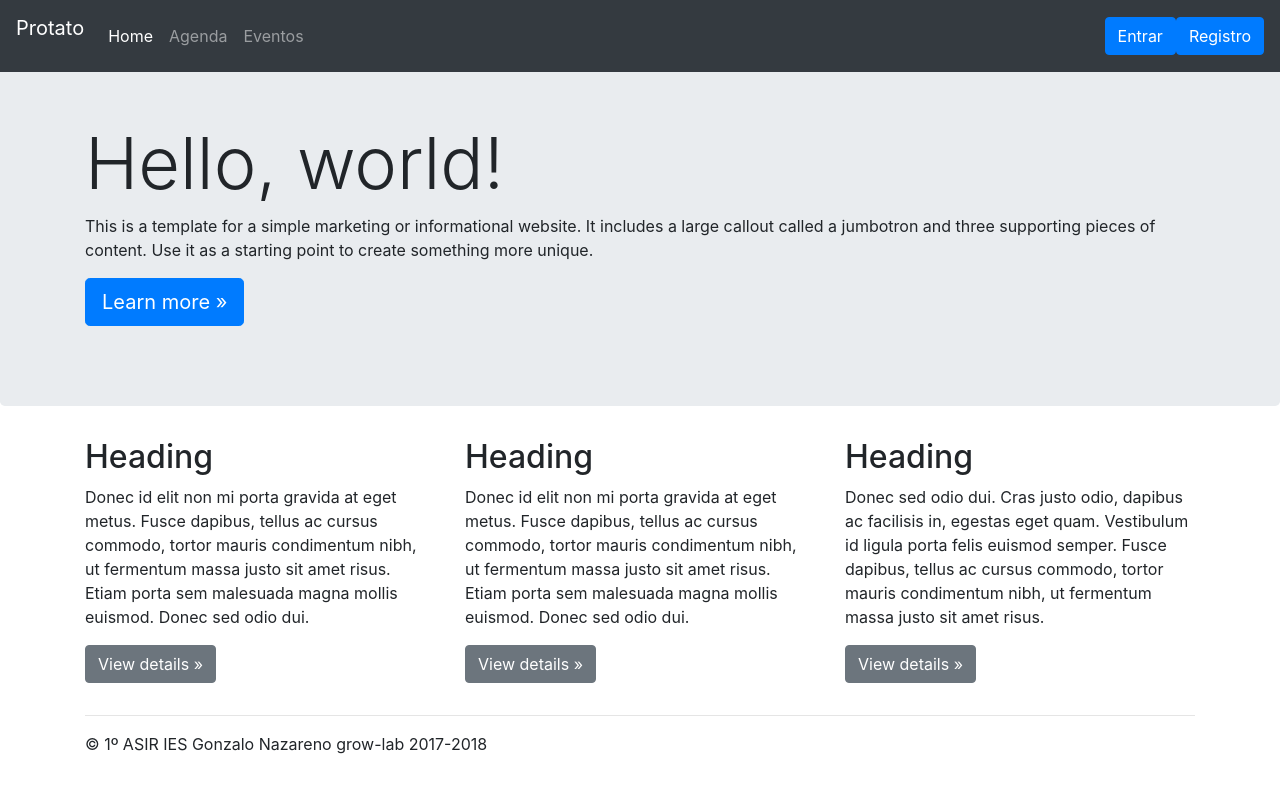
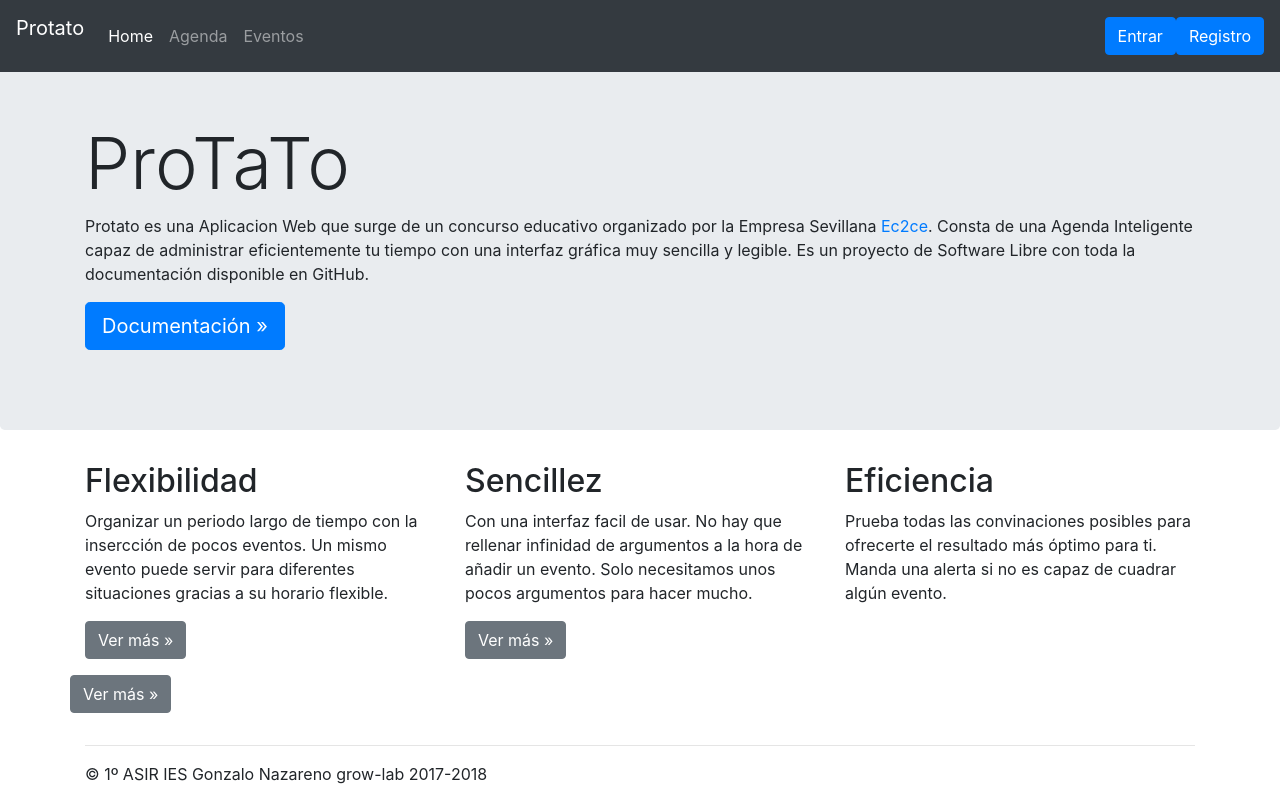
Before and after one commit to iesgn/growlab18, a Flask app: page / in a window 1280 px wide. Before the commit the page ends 754 px from the top, so only its background shows below. Run offline with Flask 2, Linux system fonts and the light colour scheme; some libraries are stand-ins or nearby versions.

Commit message:
Modificaciones varias

```diff
--- a/Desarrollo/calendar/app.py
+++ b/Desarrollo/calendar/app.py
@@ -72,65 +72,142 @@ def logout():
 
 @app.route('/eventos')
 def eventos():
-    # Visualiza una plantilla donde enviamos todos los eventos del usuario registrado
-    datos = run_query('select * from eventos where e_mail="{}"'.format(session['email']))
-    return render_template("eventos.html", datos = datos)
+    #No autorizo si no hay un usuario logueado
+    if not "usuario" in session:
+        return redirect('/login')
+    else:
+        # Visualiza una plantilla donde enviamos todos los eventos del usuario registrado
+        datos = run_query('select * from eventos where e_mail="{}"'.format(session['email']))
+        return render_template("eventos.html", datos = datos)
 
 
 
 @app.route('/eventos/add', methods=['GET', 'POST'])
 def addeventos():
-    # Visualiza una plantilla donde leemos los datos del evento
-    if request.method=="GET":
-        return render_template("addeventos.html",datos=None,error=None)
+    #No autorizo si no hay un usuario logueado
+    if not "usuario" in session:
+        return redirect('/login')
     else:
-        #Añado el evento a la BD
-        print(request.form)
-        titulo = request.form['titulo']
-        desc = request.form['descripcion']
-        duracion = request.form['duracion']
-        periodo = request.form['periodo']
-        prioridad = request.form['prioridad']
-        mastarde = request.form['mastarde']
-        fechaini = request.form['fechaini']
-        fechafin = request.form['fechafin']
-        horaini = request.form['horaini']
-        horafin = request.form['horafin']
-        fi=datetime.datetime.strptime(fechaini, "%Y-%m-%d")
-        ff=datetime.datetime.strptime(fechafin, "%Y-%m-%d")
-        hi=datetime.datetime.strptime(horaini, "%H:%M")
-        hf=datetime.datetime.strptime(horafin, "%H:%M")
-        if ff<fi:
-            error="La fecha final debe ser mayor que la inicial."
-            return render_template("addeventos.html",datos=request.form,error=error)
-        if hf<hi:
-            error="La hora final debe ser mayor que la inicial."
-            return render_template("addeventos.html",datos=request.form,error=error)
-        sql='insert into eventos (E_MAIL,TITULO,DURACION,DESCRIPCION,FECHAINI,FECHAFIN,HORAINI,HORAFIN,PERIODO,PRIORIDAD,MASTARDE) values("{}", "{}", {}, "{}", "{}", "{}", "{}", "{}", "{}", {}, "{}")'.format(session["email"],titulo,duracion,desc,fechaini,fechafin,horaini,horafin,periodo,prioridad,mastarde)
+        # Visualiza una plantilla donde leemos los datos del evento
+        if request.method=="GET":
+            return render_template("addeventos.html",datos=None,error=None,boton="Crear Evento",url="/eventos/add")
+        else:
+            #Añado el evento a la BD
 
-        run_query(sql)
+            titulo = request.form['titulo']
+            desc = request.form['descripcion']
+            periodo = request.form['periodo']
+            duracion = request.form['duracion']
+            prioridad = request.form['prioridad']
+            mastarde = request.form['mastarde']
+            fechaini = request.form['fechaini']
+            fechafin = request.form['fechafin']
+            horaini = request.form['horaini']
+            horafin = request.form['horafin']
+            fi=datetime.datetime.strptime(fechaini, "%Y-%m-%d")
+            ff=datetime.datetime.strptime(fechafin, "%Y-%m-%d")
+            hi=datetime.datetime.strptime(horaini, "%H:%M")
+            hf=datetime.datetime.strptime(horafin, "%H:%M")
+            if ff<fi:
+                error="La fecha final debe ser mayor que la inicial."
+                return render_template("addeventos.html",datos=request.form,error=error,boton="Crear Evento",url="/eventos/add")
+            if hf<hi:
+                error="La hora final debe ser mayor que la inicial."
+                return render_template("addeventos.html",datos=request.form,error=error,boton="Crear Evento",url="/eventos/add")
+            if hi.minute%5!=0 or hf.minute%5!=0:
+                error="Las horas deben ser múltiplos de 5 minútos."
+                return render_template("addeventos.html",datos=request.form,error=error,boton="Crear Evento",url="/eventos/add")
 
-        return redirect("/eventos")
+            sql='insert into eventos (E_MAIL,TITULO,DURACION,DESCRIPCION,FECHAINI,FECHAFIN,HORAINI,HORAFIN,PERIODO,PRIORIDAD,MASTARDE) values("{}", "{}", {}, "{}", "{}", "{}", "{}", "{}", "{}", {}, "{}")'.format(session["email"],titulo,duracion,desc,fechaini,fechafin,horaini,horafin,periodo,prioridad,mastarde)
+
+            run_query(sql)
+
+            return redirect("/eventos")
 
 
 @app.route('/eventos/del/<cod>')
 def deleventos(cod):
-    # Borra el evento de la base de datos
-    pass
+    #No autorizo si no hay un usuario logueado
+    if not "usuario" in session:
+        return redirect('/login')
+    else:
+        # Borra el evento de la base de datos
+        sql='delete from eventos where codigo={}'.format(cod)
+        run_query(sql)
+        return redirect("/eventos")
 
+@app.route('/eventos/edit/<cod>', methods=['GET', 'POST'])
+def editeventos(cod):
+    #No autorizo si no hay un usuario logueado
+    if not "usuario" in session:
+        return redirect('/login')
+    else:
+        if request.method=="GET":
+            # Borra el evento de la base de datos
+            sql='select * from eventos where codigo={}'.format(cod)
+            res=run_query(sql)
+            res=res[0]
+            datos={}
+            datos["titulo"] = res[2]
+            datos["desc"] = res[4]
+            datos["periodo"] = res[9]
+            datos["duracion"] = res[3]
+            datos["prioridad"] = res[10]
+            datos["mastarde"] = res[11]
+            datos["fechaini"] = res[5]
+            datos["fechafin"] = res[6]
+            datos["horaini"] = res[7]
+            datos["horafin"] = res[8]
+
+            return render_template("addeventos.html",datos=datos,error=None,boton="Modificar Evento",url="/eventos/edit/"+cod)
+        else:
+            #Añado el evento a la BD
+
+            titulo = request.form['titulo']
+            desc = request.form['descripcion']
+            periodo = request.form['periodo']
+            duracion = request.form['duracion']
+            prioridad = request.form['prioridad']
+            mastarde = request.form['mastarde']
+            fechaini = request.form['fechaini']
+            fechafin = request.form['fechafin']
+            horaini = request.form['horaini']
+            horafin = request.form['horafin']
+            fi=datetime.datetime.strptime(fechaini, "%Y-%m-%d")
+            ff=datetime.datetime.strptime(fechafin, "%Y-%m-%d")
+            hi=datetime.datetime.strptime(horaini, "%H:%M")
+            hf=datetime.datetime.strptime(horafin, "%H:%M")
+            if ff<fi:
+                error="La fecha final debe ser mayor que la inicial."
+                return render_template("addeventos.html",datos=request.form,error=error,boton="Modificar Evento",url="/eventos/edit/"+cod)
+            if hf<hi:
+                error="La hora final debe ser mayor que la inicial."
+                return render_template("addeventos.html",datos=request.form,error=error,boton="Modificar Evento",url="/eventos/edit/"+cod)
+            if hi.minute%5!=0 or hf.minute%5!=0:
+                error="Las horas deben ser múltiplos de 5 minútos."
+                return render_template("addeventos.html",datos=request.form,error=error,boton="Modificar Evento",url="/eventos/edit/"+cod)
+
+            sql='update eventos set TITULO="{}",DURACION="{}",DESCRIPCION="{}",FECHAINI="{}",FECHAFIN="{}",HORAINI="{}",HORAFIN="{}",PERIODO="{}",PRIORIDAD={},MASTARDE="{}" where codigo="{}"'.format(titulo,duracion,desc,fechaini,fechafin,horaini,horafin,periodo,prioridad,mastarde,cod)
+            run_query(sql)
+
+            return redirect("/eventos")
 
 
 #Calendario
 
 @app.route('/calendar')
 def calendar():
-    return render_template("agenda.html")
+    #No autorizo si no hay un usuario logueado
+    if not "usuario" in session:
+        return redirect('/login')
+    else:
+        return render_template("agenda.html")
 
 @app.route('/data')
 def return_data():
     finicio = request.args.get('start', '')
     ffinal = request.args.get('end', '')
-    events,errores  =fullcalendar.geteventos(finicio,ffinal)
+    events,errores  =fullcalendar.geteventos(finicio,ffinal,session["email"])
     return json.dumps(events)
 
 
--- a/Desarrollo/calendar/templates/index.html
+++ b/Desarrollo/calendar/templates/index.html
@@ -4,9 +4,9 @@
 <!-- Main jumbotron for a primary marketing message or call to action -->
       <div class="jumbotron">
         <div class="container">
-          <h1 class="display-3">Hello, world!</h1>
-          <p>This is a template for a simple marketing or informational website. It includes a large callout called a jumbotron and three supporting pieces of content. Use it as a starting point to create something more unique.</p>
-          <p><a class="btn btn-primary btn-lg" href="#" role="button">Learn more &raquo;</a></p>
+          <h1 class="display-3">ProTaTo</h1>
+          <p>Protato es una Aplicacion Web que surge de un concurso educativo organizado por la Empresa Sevillana <a href="https://www.ec2ce.com">Ec2ce</a>. Consta de una Agenda Inteligente capaz de administrar eficientemente tu tiempo con una interfaz gráfica muy sencilla y legible. Es un proyecto de Software Libre con toda la documentación disponible en GitHub.</p>
+          <p><a class="btn btn-primary btn-lg" href="#" role="button">Documentación &raquo;</a></p>
         </div>
       </div>
 
@@ -14,20 +14,20 @@
         <!-- Example row of columns -->
         <div class="row">
           <div class="col-md-4">
-            <h2>Heading</h2>
-            <p>Donec id elit non mi porta gravida at eget metus. Fusce dapibus, tellus ac cursus commodo, tortor mauris condimentum nibh, ut fermentum massa justo sit amet risus. Etiam porta sem malesuada magna mollis euismod. Donec sed odio dui. </p>
-            <p><a class="btn btn-secondary" href="#" role="button">View details &raquo;</a></p>
+            <h2>Flexibilidad</h2>
+            <p>Organizar un periodo largo de tiempo con la insercción de pocos eventos. Un mismo evento puede servir para diferentes situaciones gracias a su horario flexible.</p>
+            <p><a class="btn btn-secondary" href="#" role="button">Ver más &raquo;</a></p>
           </div>
           <div class="col-md-4">
-            <h2>Heading</h2>
-            <p>Donec id elit non mi porta gravida at eget metus. Fusce dapibus, tellus ac cursus commodo, tortor mauris condimentum nibh, ut fermentum massa justo sit amet risus. Etiam porta sem malesuada magna mollis euismod. Donec sed odio dui. </p>
-            <p><a class="btn btn-secondary" href="#" role="button">View details &raquo;</a></p>
+            <h2>Sencillez</h2>
+            <p>Con una interfaz facil de usar. No hay que rellenar infinidad de argumentos a la hora de añadir un evento. Solo necesitamos unos pocos argumentos para hacer mucho. </p>
+            <p><a class="btn btn-secondary" href="#" role="button">Ver más &raquo;</a></p>
           </div>
           <div class="col-md-4">
-            <h2>Heading</h2>
-            <p>Donec sed odio dui. Cras justo odio, dapibus ac facilisis in, egestas eget quam. Vestibulum id ligula porta felis euismod semper. Fusce dapibus, tellus ac cursus commodo, tortor mauris condimentum nibh, ut fermentum massa justo sit amet risus.</p>
-            <p><a class="btn btn-secondary" href="#" role="button">View details &raquo;</a></p>
+            <h2>Eficiencia</h2>
+            <p>Prueba todas las convinaciones posibles para ofrecerte el resultado más óptimo para ti. Manda una alerta si no es capaz de cuadrar algún evento.</p>
           </div>
+          <p><a class="btn btn-secondary" href="#" role="button">Ver más &raquo;</a></p>
         </div>
 
         <hr>
```
Also changed, not shown: Desarrollo/calendar/agenda.py (+24 -1 lines), Desarrollo/calendar/fullcalendar.py (+8 -9 lines), Desarrollo/calendar/templates/addeventos.html (+36 -18 lines), Desarrollo/calendar/templates/eventos.html (+9 -5 lines).
